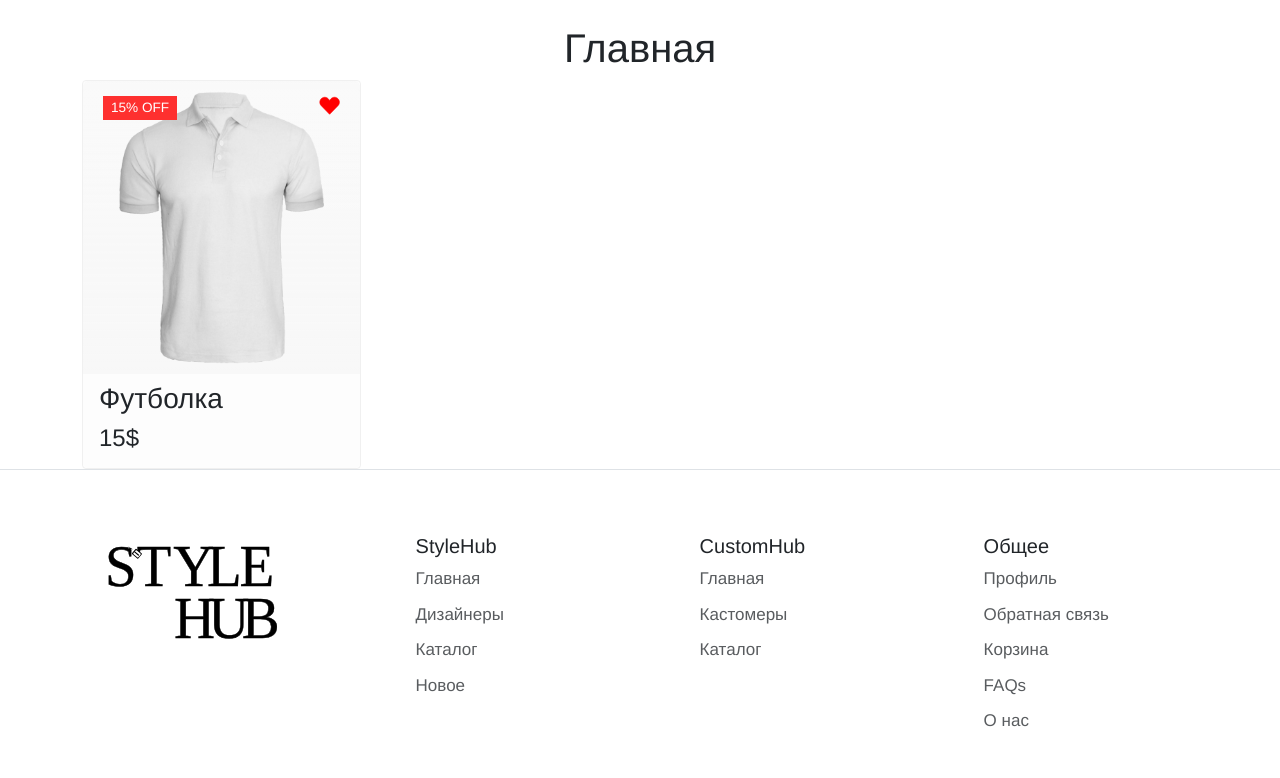
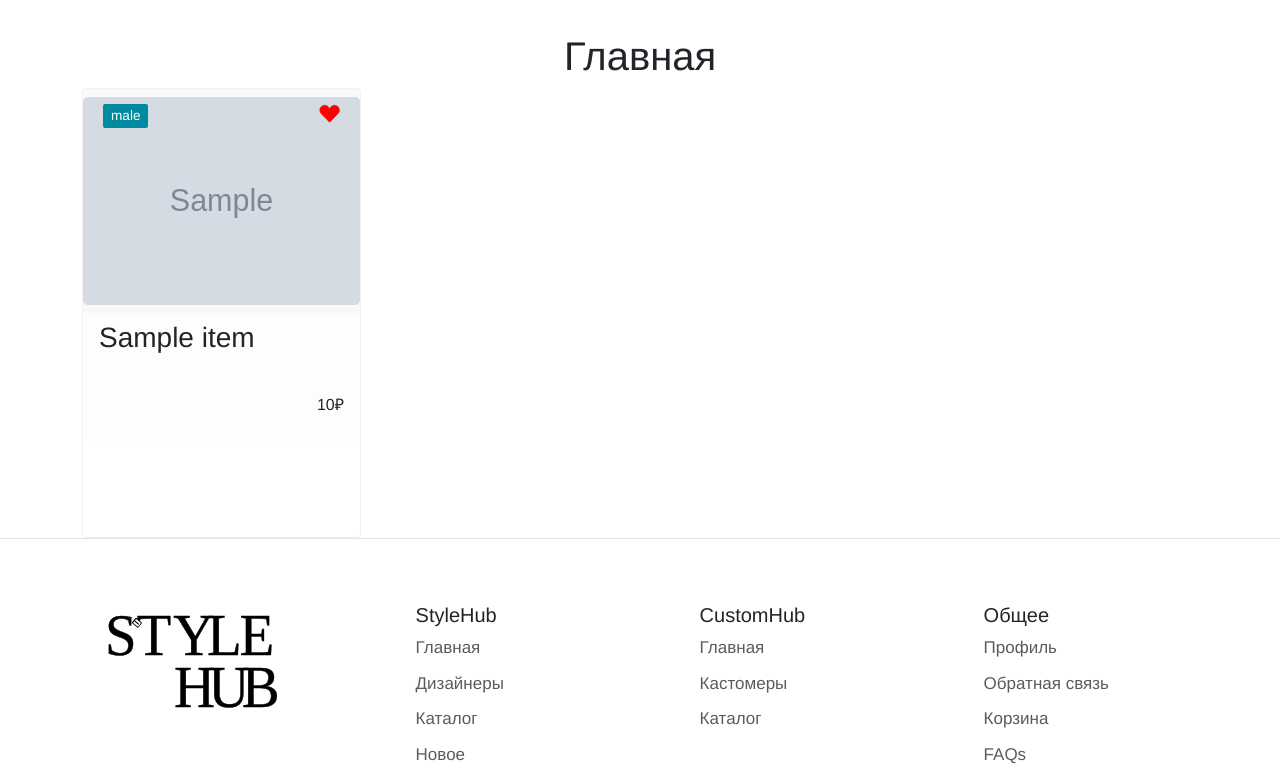
Before and after one commit to J3olchara/stylehub, a Django app: page / in a window 1280 px wide. Shown: the part 115-893 px from the top of the page. Run offline with Django 3.2, Linux system fonts and the light colour scheme; tables that the repository leaves empty hold one stand-in row (Sample ...); some libraries are stand-ins or nearby versions.

Commit message:
card and so on

```diff
--- a/stylehub/clothes/models.py
+++ b/stylehub/clothes/models.py
@@ -159,9 +159,10 @@ class Item(core.models.CreatedEdited):
         max_length=15,
     )
 
-    main_image = models.ImageField(
+    main_image = models.ForeignKey(
+        core.models.Image,
         verbose_name=_('основная картинка товара'),
-        upload_to=utils.functions.get_item_main_image_location,
+        on_delete=models.SET_NULL,
         null=True,
         blank=True,
     )
--- a/stylehub/core/models.py
+++ b/stylehub/core/models.py
@@ -4,8 +4,12 @@ from typing import Any, Union
 
 from django.core.exceptions import ValidationError
 from django.db import models
+from django.utils.html import mark_safe
+from django.utils.safestring import SafeString
+from sorl.thumbnail import get_thumbnail
 
 import core.utils
+import utils.functions
 
 
 class CreatedEdited(models.Model):
@@ -79,3 +83,38 @@ class BaseCreature(CreatedEdited):
         """Model settings"""
 
         abstract = True
+
+
+class Image(models.Model):
+    """
+    PhotoGallery Model for Item
+    image: second-needed image for gallery
+    item: FK to Item that uses this image
+    """
+
+    image: 'models.ImageField' = models.ImageField(
+        verbose_name='фото',
+        help_text='Загрузите фото',
+        upload_to=utils.functions.get_item_main_image_location,
+        max_length=200,
+    )
+
+    def get_image_px(
+        self, px: str = '300x400', crop: str = 'center', quality: int = 70
+    ) -> Any:
+        """
+        crops the picture
+        px: string. format of the new image (1200x400, 1200)
+        crop: string. crop centering
+        quality: integer. quality of the new image
+        """
+        return get_thumbnail(self.image, px, crop=crop, quality=quality)
+
+    def image_tmb(self) -> Union[SafeString, Any]:
+        """returns HTML picture for Item"""
+        if self.image:
+            return mark_safe(f'<img src="{self.image.url}" width="50">')
+        return mark_safe('Изображения нет')
+
+    def __str__(self) -> str:
+        return str(self.image.url)
--- a/stylehub/static_dev/css/main.css
+++ b/stylehub/static_dev/css/main.css
@@ -1,41 +1,59 @@
 @import url('https://fonts.googleapis.com/css2?family=Playfair+Display:wght@500&display=swap');
 @import url('https://fonts.googleapis.com/css2?family=Poppins:wght@400;500&display=swap');
+
 html {
     height: 100%;
 }
+
 body {
     min-height: 100%;
     display: grid;
     grid-template-rows: auto 1fr auto;
 }
-a, button, p, span, h1, h2, h3, h4, h5, h6{
-    font-family: "Fira Mono Medium", "Helvetica", sans-serif!important;
+
+a, button, p, span, h1, h2, h3, h4, h5, h6 {
+    font-family: "Fira Mono Medium", "Helvetica", sans-serif !important;
 }
+
 .footer-logo {
     margin-top: -25px;
 }
+
 .nav-link {
     color: black;
     font-size: 17px;
     border-bottom: solid white 2px;
     transition: border-bottom-color 5s;
 }
+
 .active-link {
     color: rgb(64, 64, 64);
     border-bottom-color: grey;
 }
 
-.discount, .new {
+.gender {
     position: absolute;
     top: 15px;
     left: 20px;
     color: #ffffff;
-    background-color: #fe302f;
     padding: 2px 8px;
-    text-transform: uppercase;
     font-size: 0.85rem;
+    border-radius: 2px;
 }
-.heart svg{
+.male {
+    background-color: #008aa0;
+}
+.female {
+    background-color: #f182d7;
+}
+.unisex {
+    background-color: #59a448;
+}
+.childish {
+    background-color: #cc00ff;
+}
+
+.heart svg {
     position: absolute;
     top: 15px;
     right: 20px;
@@ -44,9 +62,11 @@ a, button, p, span, h1, h2, h3, h4, h5, h6{
     stroke: black;
     stroke-width: 2px;
 }
+
 .heart svg:hover {
     stroke: red;
 }
+
 .heart-fill svg {
     position: absolute;
     top: 15px;
@@ -54,14 +74,23 @@ a, button, p, span, h1, h2, h3, h4, h5, h6{
     fill: red;
     stroke: red;
 }
+
 .card {
     border: rgb(240, 240, 240) solid 1px;
 }
+
 .card-footer {
     background-color: rgb(253, 253, 253);
 }
-.hearted svg{
+
+.hearted svg {
     fill: white;
     stroke: black;
     stroke-width: 4px;
 }
+.card {
+    height: 450px;
+}
+.card-footer {
+    height: 128px;
+}
--- a/stylehub/stylehub/urls.py
+++ b/stylehub/stylehub/urls.py
@@ -1,6 +1,7 @@
 """stylehub URL Configuration"""
 import django.urls
 from django.conf import settings
+from django.conf.urls.static import static
 from django.contrib import admin
 
 urlpatterns = [
@@ -9,6 +10,7 @@ urlpatterns = [
     django.urls.path('clothes/', django.urls.include('clothes.urls')),
 ]
 
+urlpatterns += static(settings.MEDIA_URL, document_root=settings.MEDIA_ROOT)
 
 if settings.DEBUG:
     import debug_toolbar.urls
--- a/stylehub/templates/home/index.html
+++ b/stylehub/templates/home/index.html
@@ -1,6 +1,11 @@
 {% extends 'core/base.html' %}
 {% load static i18n %}
 {% block content %}
-  <h1 class="text-center">{% trans 'Главная' %}</h1>
-  {% include 'includes/card.html' %}
+  <h1 class="text-center my-2">{% trans 'Главная' %}</h1>
+  <div class="d-flex gap-3">
+    {% for item in items_raw %}
+      {% include 'includes/card.html' %}
+    {% endfor %}
+  </div>
+
 {% endblock %}
--- a/stylehub/templates/includes/card.html
+++ b/stylehub/templates/includes/card.html
@@ -4,20 +4,20 @@
 <div class="card rounded-1 position-relative col-md-6 col-lg-4 col-xl-3">
   <div id="product-2" class="single-product">
     <div class="card-header border-0 bg-gradient px-0">
-        <span class="{{ tag }}discount">15% off</span>
-      <span class="heart-fill">
+      <span class="gender {{ item.gender }}">{{ item.gender }}</span>
+      <span class="heart{% if item.bought %}-fill{% endif %}">
         <svg fill="#000000" width="22px" height="22px" viewBox="-3 0 36 36" version="1.1"
              xmlns="http://www.w3.org/2000/svg">
           <path d="M0.256 12.16q0.544 2.080 2.080 3.616l13.664 14.144 13.664-14.144q1.536-1.536 2.080-3.616t0-4.128-2.080-3.584-3.584-2.080-4.16 0-3.584 2.080l-2.336 2.816-2.336-2.816q-1.536-1.536-3.584-2.080t-4.128 0-3.616 2.080-2.080 3.584 0 4.128z"></path>
         </svg>
       </span>
       <img class="card-img bg-gradient"
-           src="{% static 'img/default.png' %}"
+           src="{% if item.main_image %}{{ item.main_image }}{% else %}{% static 'img/default.png' %}{% endif %}"
            alt="Card image cap">
     </div>
-    <div class="card-footer border-0">
-      <h3 class="product-title"><a href="" class="text-decoration-none link-dark">{{ item.title }}Футболка</a></h3>
-      <h4 class="product-price">{{ item.price }}15$</h4>
+    <div class="card-footer border-0 d-flex flex-column justify-content-between">
+      <h3 class="product-title"><a href="" class="text-decoration-none link-dark">{{ item.name }}</a></h3>
+      <p class="product-price text-end">{{ item.cost }}₽</p>
     </div>
   </div>
 </div>
```
